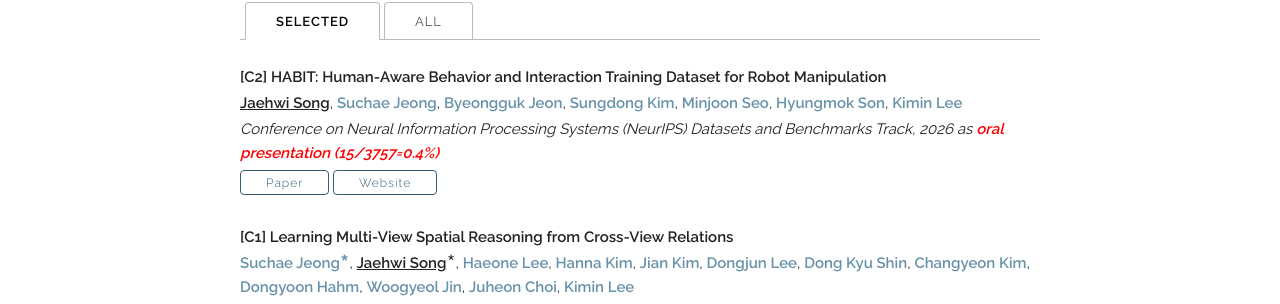
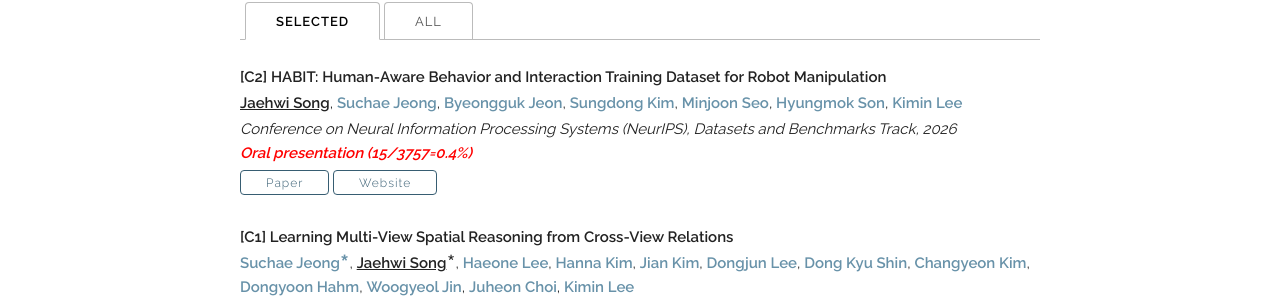
Before and after one commit to songjaehwi/songjaehwi.github.io, a Jekyll site: the page built from index.html, in a window 1280 px wide and 900 px high, scrolled down 629 px. Shown: the part 140-444 px from the top of the window. Built offline with Jekyll 4.4.1, drawn with Linux system fonts in a browser that asks for light colours.

Commit message:
feat: update publications

```diff
--- a/_data/publications.yaml
+++ b/_data/publications.yaml
@@ -2,7 +2,7 @@
 
   - title: "[C2] HABIT: Human-Aware Behavior and Interaction Training Dataset for Robot Manipulation"
     authors: "<b><u>Jaehwi Song</u></b>, <a>Suchae Jeong</a>, <a>Byeongguk Jeon</a>, <a>Sungdong Kim</a>, <a>Minjoon Seo</a>, <a>Hyungmok Son</a>, <a>Kimin Lee</a>"
-    venue: "Conference on Neural Information Processing Systems (NeurIPS) Datasets and Benchmarks Track, 2026 as <b style='color: red;'>oral presentation (15/3757=0.4%)</b>"
+    venue: "Conference on Neural Information Processing Systems (NeurIPS), Datasets and Benchmarks Track, 2026<br/><b style='color: red;'>Oral presentation (15/3757=0.4%)</b>"
     paper_pdf: "https://arxiv.org/abs/2606.31682"
     website: "https://habit-dataset.github.io/"
     selected: y
```
